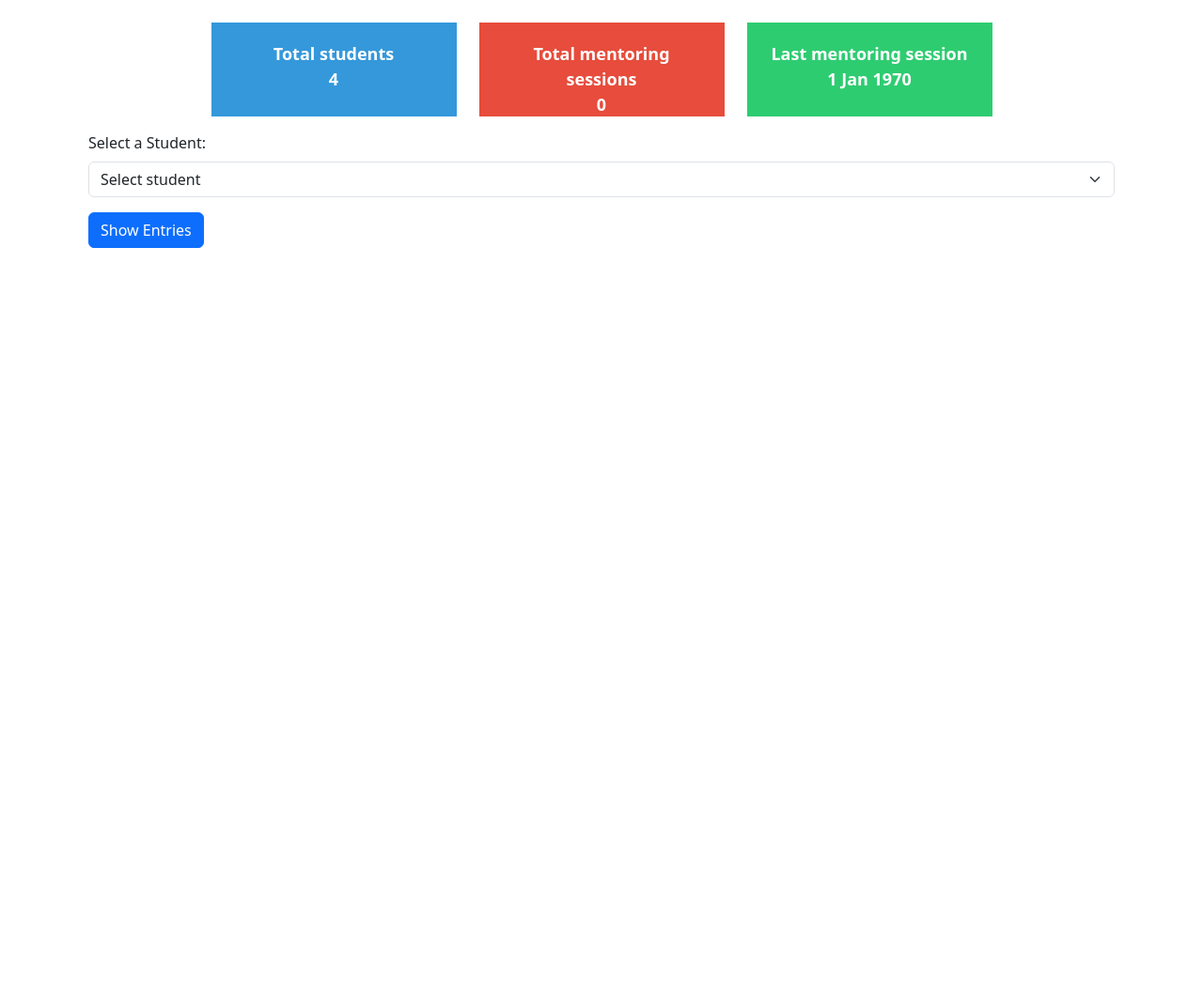
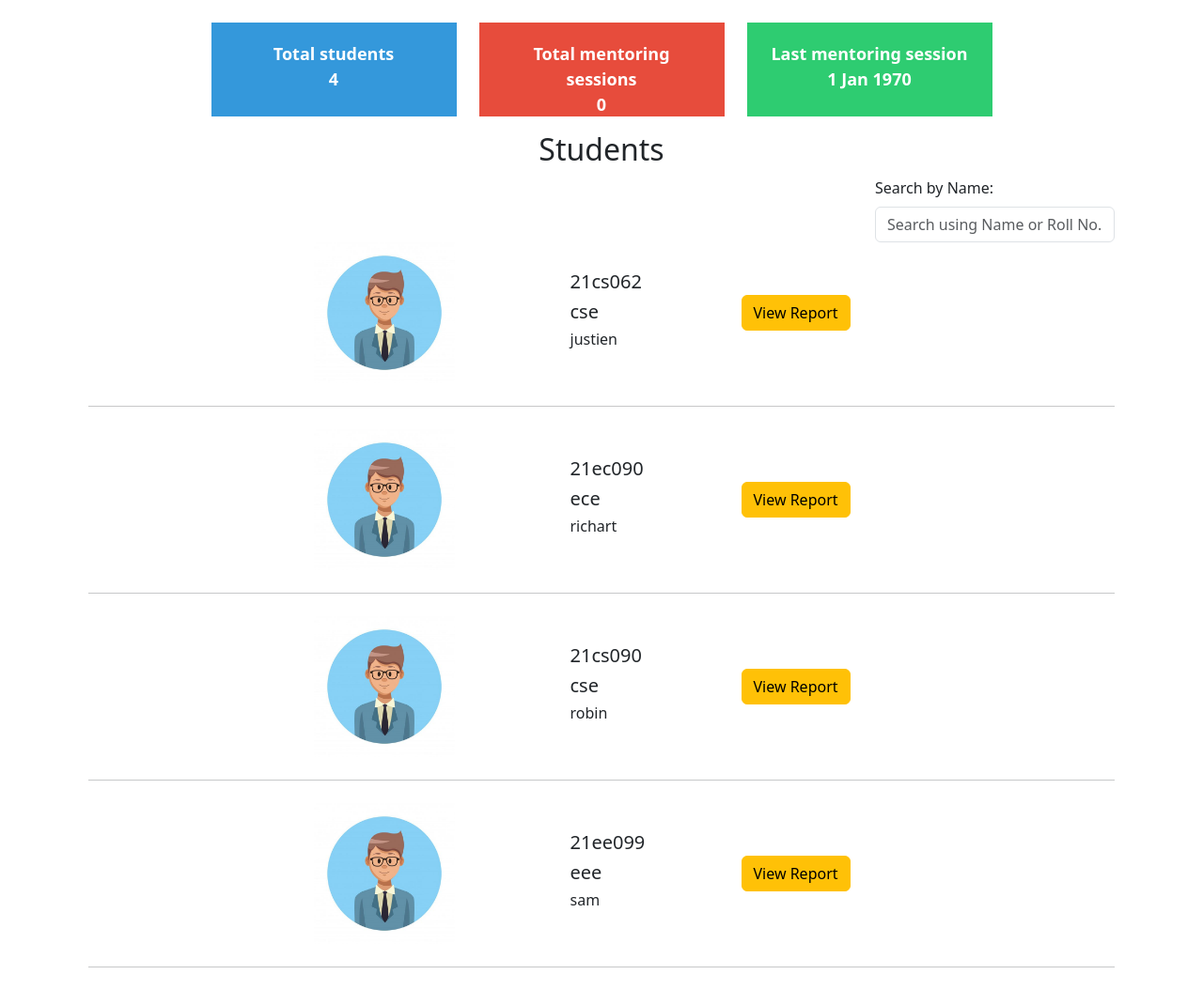
Before and after one commit to gowtham2004/feedback_ccet, a PHP site: page /report.php in a window 1280 px wide. Shown: the part 66-1120 px from the top of the page at 94% size. Before the commit the page ends 330 px from the top, so only its background shows below. Run offline with PHP 8.4, Linux system fonts and the light colour scheme; a user stored in the database is signed in; data comes from the database, SQL or seed files in the repository.

Commit message:
Revert "report page initial changes"
This reverts commit 3ec99901d12ea8c3180c466c88afac49563a9b86.

```diff
--- a/report.php
+++ b/report.php
@@ -43,23 +43,6 @@ try {
     foreach ($allEntries as $entry) {
         $date = date('j M Y', strtotime($entry['insertat']));
         $groupedAllEntries[$date][] = $entry;
-    }
-
-    $sqlAllEntries = "SELECT name,id FROM student WHERE mentorid=:mentorid";
-
-    $stmtAllEntries = $dbh->prepare($sqlAllEntries);
-    $stmtAllEntries->bindParam(':mentorid', $mentorId, PDO::PARAM_INT);
-    $stmtAllEntries->execute();
-
-    // Fetch all entries
-    $allEntries = $stmtAllEntries->fetchAll(PDO::FETCH_ASSOC);
-
-    // Organize all entries into groups based on date
-    $IDmap = [];
-    $Names = [];
-    foreach ($allEntries as $entry) {
-        array_push($Names, $entry['name']);
-        $IDmap[$entry['name']] = $entry['id'];
     }
 
 } catch (PDOException $e) {
@@ -185,68 +168,23 @@ try {
             </div>
         </div>
         <div class="container mt-3">
-            <form action="" method="post">
-                <div class="mb-3">
-                    <label for="selectedStudentID" class="form-label">Select a Student:</label>
-                    <select name="selectedStudentID" id="selectedStudentID" class="form-select">
-                        <option value="0">Select student</option>
-                        <?php foreach ($Names as $row): ?>
-                            <option value="<?php echo ($IDmap[$row]); ?>">
-                                <?php echo ($row); ?>
-                            </option>
-                        <?php endforeach; ?>
-                    </select>
+            <h2 class="text-center">Students</h2>
+
+            <div class="row justify-content-end">
+
+                <div class="col-3">
+                    <label for="searchInput" class="form-label">Search by Name:</label>
+                    <input type="text" id="searchInput" class="form-control"
+                        placeholder="Search using Name or Roll No." oninput="filterStudents()">
+
                 </div>
-                <button type="submit" name="submit" class="btn btn-primary">Show Entries</button>
-            </form>
+
+            </div>
 
             <div class="container">
                 <div class="row">
                     <div id="studentContainer">
                         <!-- Student entries will be dynamically added here -->
-                    </div>
-                    <?php
-                    if (isset($_POST["submit"])) {
-                        $studentid = isset($_POST['selectedStudentID']) ? $_POST['selectedStudentID'] : '';
-                        if ($studentid == 0) {
-                            echo ('<h1>Please select any student</h1>');
-                        } else {
-                            // Fetch entries based on the selected date and search student name
-                            $sql = "SELECT * FROM student WHERE mentorid=:mentorid AND ID=:studid";
-
-                            $stmt = $dbh->prepare($sql);
-                            $stmt->bindParam(':mentorid', $mentorId, PDO::PARAM_INT);
-                            $stmt->bindParam(':studid', $studentid, PDO::PARAM_STR);
-                            $stmt->execute();
-                            if ($stmt->rowCount() == 0) {
-                                echo ('<h1>No entries Found</h1>');
-                            } else {
-                                // Fetch the entries for the selected date and search student name
-                                $entries = $stmt->fetchAll(PDO::FETCH_ASSOC);
-                                foreach ($entries as $row) {
-                                    ?>
-                                    <div class="row justify-content-center">
-                                        <div class="col-lg-3 col-md-3 col-sm-6">
-                                            <img src="<?php echo ($row['photo']); ?>" alt="<?php echo ($row['photo']); ?>" height="150">
-                                        </div>
-                                        <div class="col-lg-2 col-md-2 col-sm-6 align-self-center">
-                                            <h5>
-                                                <?php echo ($row['rollno']); ?>
-                                            </h5>
-                                            <h5>
-                                                <?php echo ($row['dept']); ?>
-                                            </h5>
-                                            <h6>
-                                                <?php echo ($row['name']); ?>
-                                            </h6>
-                                        </div>
-                                        <div class="col-lg-2 col-md-2 col-sm-3 align-self-center">
-                                            <button class="btn btn-warning" data-bs-toggle="modal"
-                                                data-bs-target="#modal<?php echo ($row['ID']); ?>">
-                                                View Report
-                                            </button>
-                                        </div>
-                                        <hr class="my-4">
                     </div>
                     <?php
                     $id = $_SESSION['faculty_id'];
@@ -331,14 +269,83 @@ try {
                                 </div>
                             </div>
                         </div>
-                                    <?php }
-                                }
-                            }
-                        }
-                    } ?>
+                    <?php } ?>
                 </div>
             </div>
         </div>
+
+        <script>
+            // Sample student data (replace with actual data from your database)
+            const students = [
+                <?php
+                $id = $_SESSION['faculty_id'];
+                $sql = "SELECT * FROM student WHERE mentorid=:id";
+                $stmt = $dbh->prepare($sql);
+                $stmt->bindParam(':id', $id, PDO::PARAM_INT);
+                $stmt->execute();
+                $result = $stmt->fetchAll(PDO::FETCH_ASSOC);
+                foreach ($result as $row) { ?>
+                    , {
+                        ID: '<?php echo ($row['ID']) ?>',
+                        name: '<?php echo ($row['name']) ?>',
+                        rollno: '<?php echo ($row['rollno']) ?>',
+                        dept: '<?php echo ($row['dept']) ?>',
+                        photo: '<?php echo ($row['photo']) ?>'
+                    },
+                <?php } ?>
+            ];
+
+            // Function to filter students based on the search input
+            function filterStudents() {
+                const searchInput = document.getElementById('searchInput').value.toLowerCase();
+                const studentContainer = document.getElementById('studentContainer');
+
+                // Clear existing student entries
+                studentContainer.innerHTML = '';
+
+                // Filter students based on the search input
+                const filteredStudents = students.filter(student => student.name.toLowerCase().includes(searchInput) || student.rollno.toLowerCase().includes(searchInput));
+
+                // Display filtered students
+                filteredStudents.forEach(student => {
+                    const studentEntry = document.createElement('div');
+                    studentEntry.className = 'student-entry';
+
+                    // Add text content
+                    studentEntry.innerHTML += `
+                <div class="row justify-content-center">
+                    <div class="col-lg-3 col-md-3 col-sm-6">
+                        <img src="${student.photo}" alt="${student.photo}" height="150">
+                    </div>
+                    <div class="col-lg-2 col-md-2 col-sm-6 align-self-center">
+
+                        <h5>
+                        ${student.rollno}
+                        </h5>
+                        <h5>
+                        ${student.dept}
+                        </h5>
+                        <h6>
+                        ${student.name}
+                        </h6>
+                    </div>
+                    <div class="col-lg-2 col-md-2 col-sm-3 align-self-center">
+                        <button class="btn btn-warning" data-bs-toggle="modal"
+                            data-bs-target="#modal${student.ID}">
+                            View Report
+                        </button>
+                    </div>
+                    <hr class="my-4">
+                </div>
+                `;
+
+                    studentContainer.appendChild(studentEntry);
+                });
+            }
+
+            // Initial display of all students
+            filterStudents();
+        </script>
 
         <script src="https://cdn.jsdelivr.net/npm/bootstrap@5.3.2/dist/js/bootstrap.bundle.min.js"
             integrity="sha384-C6RzsynM9kWDrMNeT87bh95OGNyZPhcTNXj1NW7RuBCsyN/o0jlpcV8Qyq46cDfL"
```
Lines whose indentation alone changed are shown as unchanged.
